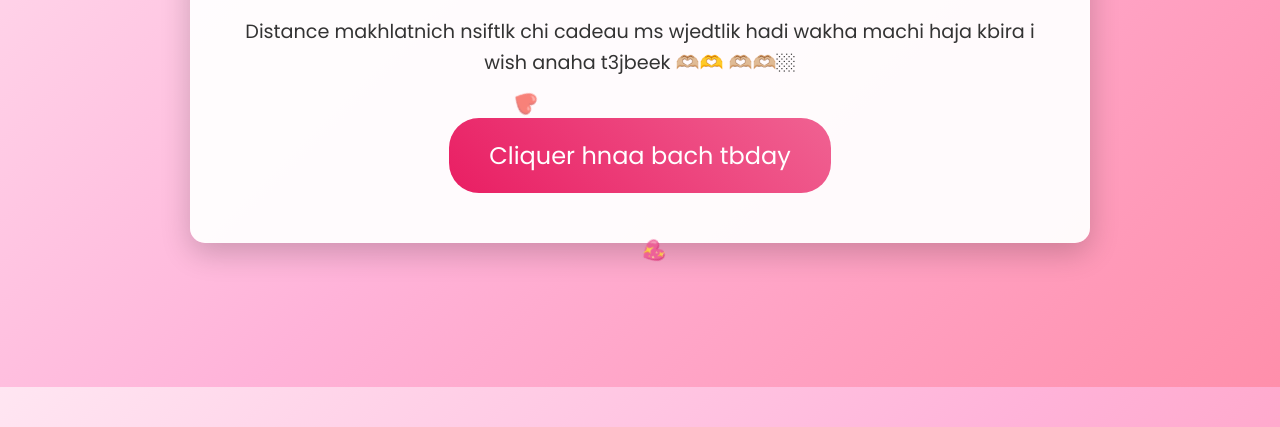
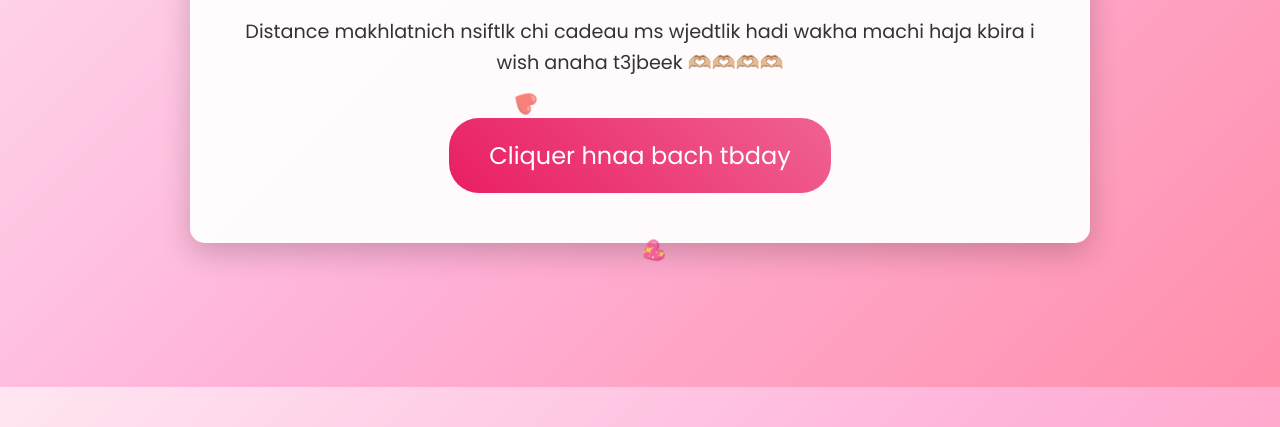
Before and after one commit to fadeaway808/fadeaway-repo, a plain HTML site: page index.html in a window 1280 px wide. Shown: the part 413-840 px from the top of the page. Drawn offline with Linux system fonts and the light colour scheme.

Commit message:
Update index.html

```diff
--- a/index.html
+++ b/index.html
@@ -141,7 +141,7 @@
 
     <div class="container">
         <h1>Happy Birthday, MARWATYYYYY! 🎉❤️</h1>
-        <p>Distance makhlatnich nsiftlk chi cadeau ms wjedtlik hadi wakha machi haja kbira i wish anaha t3jbeek  🫶🏼🫶 🫶🏼🫶🏼🏼</p>
+        <p>Distance makhlatnich nsiftlk chi cadeau ms wjedtlik hadi wakha machi haja kbira i wish anaha t3jbeek 🫶🏼🫶🏼🫶🏼🫶🏼</p>
         <a href="apology.html" class="start-button">Cliquer hnaa bach tbday</a>
     </div>
 </body>
```
